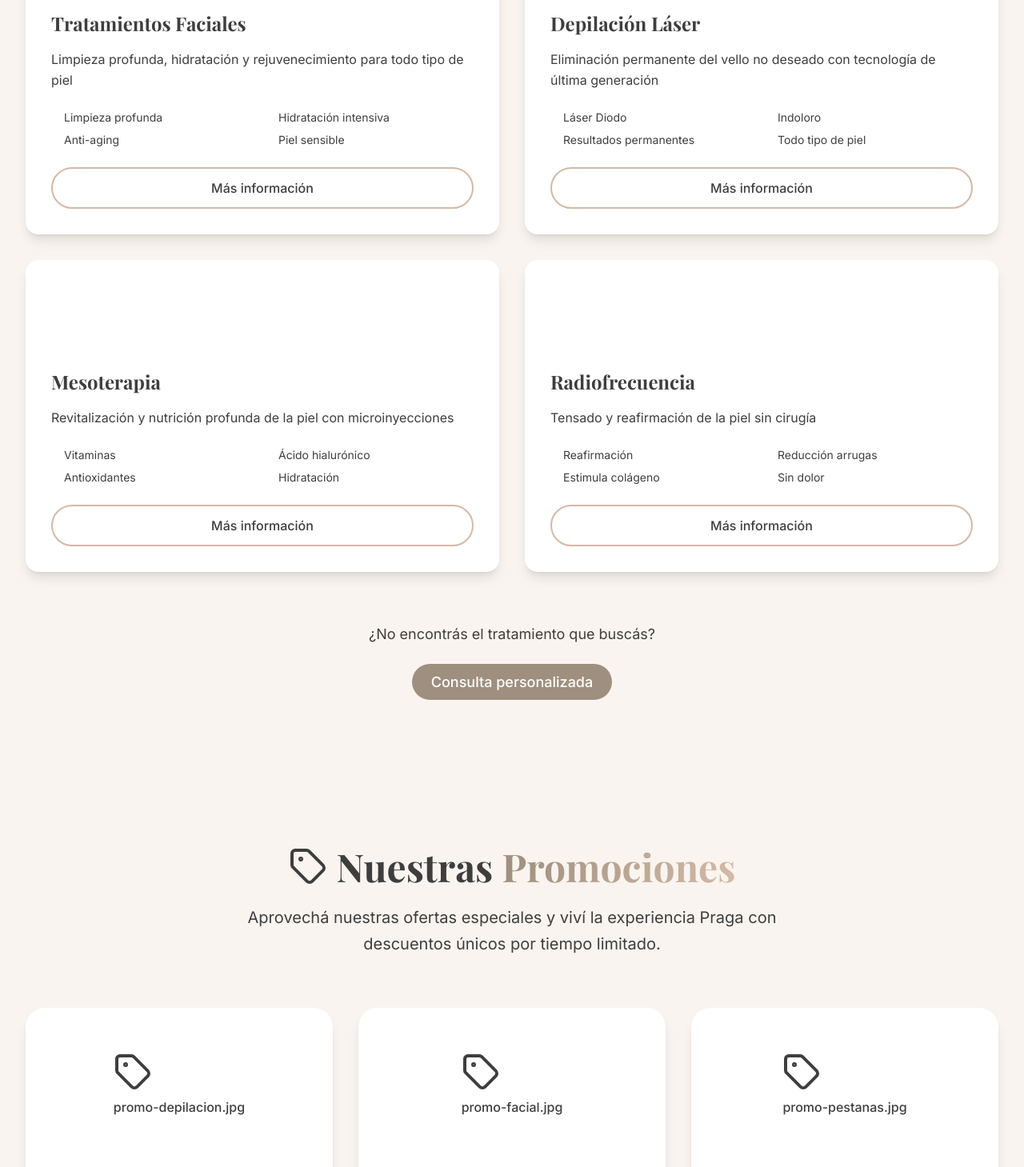
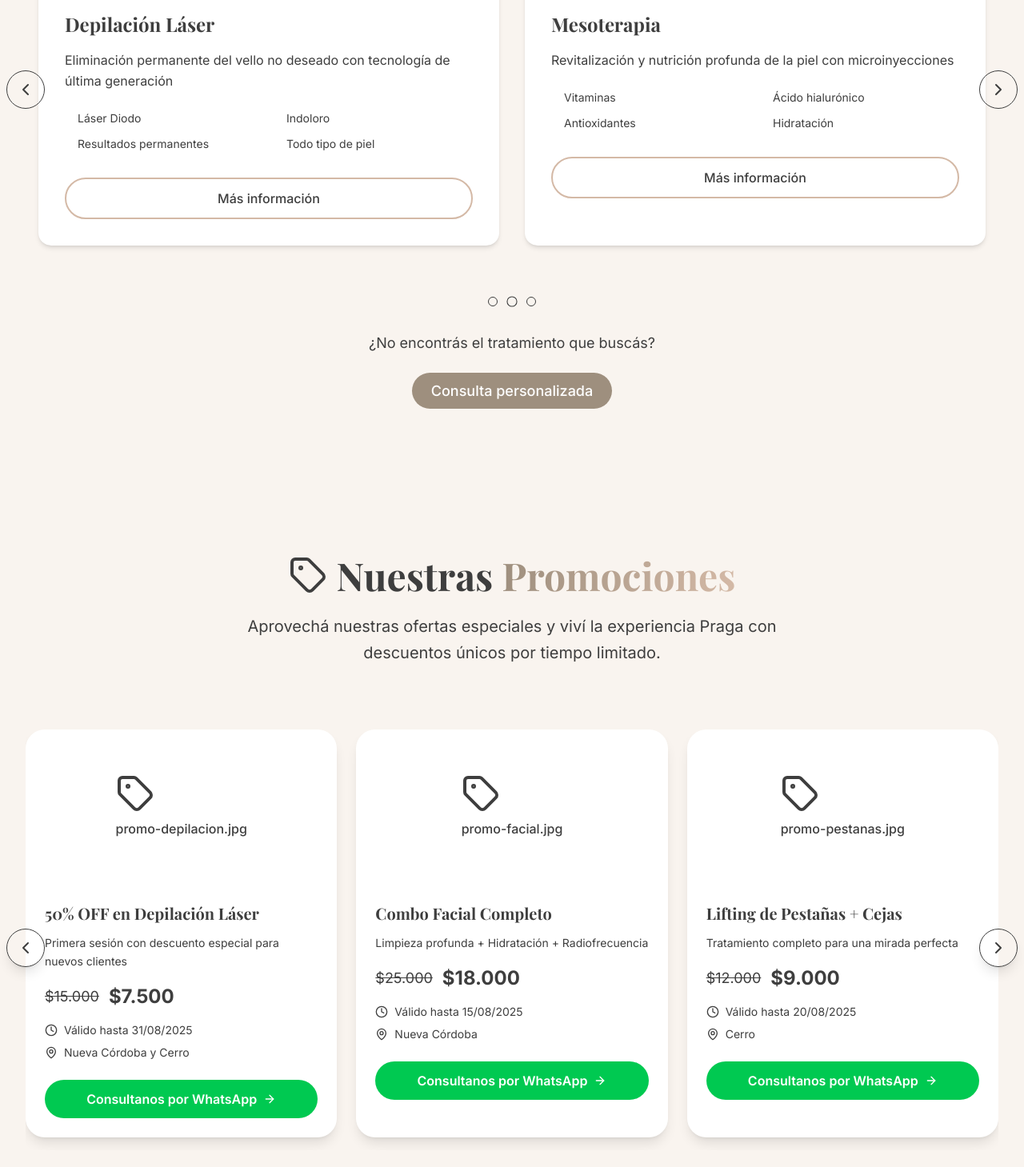
Before and after one commit to malkucha/praga-landing, a React (Vite) app: page / in a window 1280 px wide. Shown: the part 1220-2679 px from the top of the page at 80% size. Built offline with nearby package versions, Linux system fonts and the light colour scheme.

Commit message:
Promociones

```diff
--- a/src/components/sections/LocationDetail.jsx
+++ b/src/components/sections/LocationDetail.jsx
@@ -292,7 +292,7 @@ const LocationDetail = ({ locationId }) => {
                     onClick={() => handleWhatsAppPromo(promo)}
                     className="w-full bg-green-500 hover:bg-green-600 text-white font-semibold py-2 px-4 rounded-full transition-colors duration-300"
                   >
-                    Consultar
+                    Consultanos
                   </button>
                 </motion.div>
               ))}
--- a/src/components/sections/Promotions.jsx
+++ b/src/components/sections/Promotions.jsx
@@ -1,10 +1,56 @@
 import { motion } from 'framer-motion';
-import { Tag, Clock, MapPin, ArrowRight } from 'lucide-react';
+import { Tag, Clock, MapPin, ArrowRight, ChevronLeft, ChevronRight } from 'lucide-react';
 import { getFeaturedPromotions } from '../../data/promotions';
 import { locations } from '../../data/locations';
+import { useState, useEffect } from 'react';
 
 const Promotions = () => {
   const featuredPromotions = getFeaturedPromotions();
+
+  // Estado para el carrusel
+  const [currentIndex, setCurrentIndex] = useState(0);
+  const [visibleCount, setVisibleCount] = useState(3);
+
+  // Determinar la cantidad de elementos visibles según el tamaño de pantalla
+  useEffect(() => {
+    const handleResize = () => {
+      if (window.innerWidth < 640) {
+        setVisibleCount(1);
+      } else if (window.innerWidth < 1024) {
+        setVisibleCount(2);
+      } else {
+        setVisibleCount(3);
+      }
+    };
+
+    handleResize();
+    window.addEventListener('resize', handleResize);
+
+    return () => {
+      window.removeEventListener('resize', handleResize);
+    };
+  }, []);
+
+  // Funciones para navegar por el carrusel
+  const nextSlide = () => {
+    const maxIndex = Math.max(0, featuredPromotions.length - visibleCount);
+    setCurrentIndex((prevIndex) =>
+      prevIndex >= maxIndex ? 0 : prevIndex + 1
+    );
+  };
+
+  const prevSlide = () => {
+    const maxIndex = Math.max(0, featuredPromotions.length - visibleCount);
+    setCurrentIndex((prevIndex) =>
+      prevIndex <= 0 ? maxIndex : prevIndex - 1
+    );
+  };
+
+  // Auto-avance del carrusel
+  useEffect(() => {
+    const interval = setInterval(nextSlide, 6000);
+    return () => clearInterval(interval);
+  }, [currentIndex, visibleCount]);
 
   const getLocationNames = (locationIds) => {
     return locationIds.map(id => {
@@ -46,16 +92,23 @@ const Promotions = () => {
           </p>
         </motion.div>
 
-        {/* Featured Promotions Grid */}
-        <div className="grid md:grid-cols-2 lg:grid-cols-3 gap-8 mb-12">
+        {/* Featured Promotions Carousel */}
+        <div className="relative mb-20">
+          {/* Carousel Container */}
+          <div className="overflow-hidden py-4">
+            <div
+              className="flex transition-transform duration-500 ease-in-out ml-[-12px] mr-[-12px]"
+              style={{ transform: `translateX(calc(-${currentIndex * (100 / visibleCount)}% - ${currentIndex * 24 / visibleCount}px))` }}
+            >
               {featuredPromotions.map((promo, index) => (
                 <motion.div
                   key={promo.id}
                   initial={{ opacity: 0, y: 50 }}
                   whileInView={{ opacity: 1, y: 0 }}
                   viewport={{ once: true }}
-              transition={{ duration: 0.8, delay: index * 0.2 }}
-              className="bg-white rounded-3xl shadow-lg hover:shadow-2xl transition-all duration-300 overflow-hidden group"
+                  transition={{ duration: 0.8, delay: index * 0.1 }}
+                  className={`bg-white rounded-3xl shadow-lg hover:shadow-2xl transition-all duration-300 overflow-hidden group flex-shrink-0`}
+                  style={{ width: `calc(${100 / visibleCount}% - 24px)`, margin: '0 12px' }}
                 >
                   {/* Promo Image Placeholder */}
                   <div className="relative h-48 bg-gradient-to-br from-praga-gold/20 to-praga-rose/30 flex items-center justify-center">
@@ -106,12 +159,53 @@ const Promotions = () => {
                       onClick={() => handleWhatsAppPromo(promo)}
                       className="w-full bg-green-500 hover:bg-green-600 text-white font-heading font-semibold py-3 px-6 rounded-full transition-all duration-300 flex items-center justify-center space-x-2 group-hover:scale-105"
                     >
-                  <span>Consultar por WhatsApp</span>
+                      <span>Consultanos por WhatsApp</span>
                       <ArrowRight className="w-4 h-4" />
                     </button>
                   </div>
                 </motion.div>
               ))}
+            </div>
+          </div>
+
+          {/* Navigation Buttons */}
+          <button
+            onClick={prevSlide}
+            className="absolute top-1/2 -translate-y-1/2 -translate-x-2 sm:-translate-x-4 md:-translate-x-6 left-0 w-10 h-10 md:w-12 md:h-12 rounded-full flex items-center justify-center bg-white md:bg-transparent border border-praga-gold shadow-lg z-10 hover:bg-praga-gold hover:text-white transition-all duration-300"
+          >
+            <ChevronLeft className="w-5 h-5 md:w-6 md:h-6" />
+          </button>
+          <button
+            onClick={nextSlide}
+            className="absolute top-1/2 -translate-y-1/2 translate-x-2 sm:translate-x-4 md:translate-x-6 right-0 w-10 h-10 md:w-12 md:h-12 rounded-full flex items-center justify-center bg-white md:bg-transparent border border-praga-gold shadow-lg z-10 hover:bg-praga-gold hover:text-white transition-all duration-300"
+          >
+            <ChevronRight className="w-5 h-5 md:w-6 md:h-6" />
+          </button>
+
+          {/* Carousel Indicator Dots */}
+          <div className="flex justify-center mt-6 space-x-3">
+            {Array.from({ length: featuredPromotions.length - visibleCount + 1 }).map((_, i) => (
+              <button
+                key={i}
+                onClick={() => setCurrentIndex(i)}
+                className={`w-3 h-3 rounded-full transition-all duration-300 relative ${
+                  i === currentIndex
+                    ? 'scale-110'
+                    : 'scale-100 hover:scale-110'
+                }`}
+                aria-label={`Ir a slide ${i + 1}`}
+              >
+                <span className={`absolute inset-0 rounded-full border ${
+                  i === currentIndex
+                    ? 'bg-praga-gray border-praga-gray'
+                    : 'bg-transparent border-praga-gold hover:bg-praga-gold/20'
+                } transition-all duration-300`}></span>
+                {i === currentIndex && (
+                  <span className="absolute inset-0 rounded-full border border-praga-gray animate-ping opacity-50"></span>
+                )}
+              </button>
+            ))}
+          </div>
         </div>
 
         {/* CTA to see all promotions */}
--- a/src/components/sections/Services.jsx
+++ b/src/components/sections/Services.jsx
@@ -1,7 +1,45 @@
 import { motion } from 'framer-motion';
-import { Sparkles, Zap, Star, Sun } from 'lucide-react';
+import { useState, useEffect } from 'react';
+import { Sparkles, Zap, Star, Sun, ChevronLeft, ChevronRight } from 'lucide-react';
 
 const Services = () => {
+  const [currentIndex, setCurrentIndex] = useState(0);
+  const [visibleCount, setVisibleCount] = useState(2);
+
+  // Determinar la cantidad de elementos visibles según el tamaño de pantalla
+  useEffect(() => {
+    const handleResize = () => {
+      setVisibleCount(window.innerWidth < 768 ? 1 : 2);
+    };
+
+    handleResize();
+    window.addEventListener('resize', handleResize);
+
+    return () => {
+      window.removeEventListener('resize', handleResize);
+    };
+  }, []);
+
+  // Funciones para navegar por el carrusel
+  const nextSlide = () => {
+    const totalSlides = services.length;
+    setCurrentIndex((prevIndex) =>
+      (prevIndex + 1) % (totalSlides - visibleCount + 1)
+    );
+  };
+
+  const prevSlide = () => {
+    const totalSlides = services.length;
+    setCurrentIndex((prevIndex) =>
+      (prevIndex - 1 + (totalSlides - visibleCount + 1)) % (totalSlides - visibleCount + 1)
+    );
+  };
+
+  // Auto-avance del carrusel
+  useEffect(() => {
+    const interval = setInterval(nextSlide, 6000);
+    return () => clearInterval(interval);
+  }, [currentIndex, visibleCount]);
   const services = [
     {
       icon: Sparkles,
@@ -53,32 +91,44 @@ const Services = () => {
           </p>
         </motion.div>
 
-        {/* Services Grid */}
-        <div className="grid md:grid-cols-2 gap-8">
+        {/* Services Carousel */}
+        <div className="relative mb-6">
+          {/* Carousel Container */}
+          <div className="overflow-hidden pb-4">
+            <div
+              className="flex transition-all duration-500 ease-out"
+              style={{ transform: `translateX(-${currentIndex * (100 / visibleCount)}%)` }}
+            >
               {services.map((service, index) => (
+                <div
+                  key={index}
+                  className={`flex-shrink-0 px-4 pb-6 ${visibleCount === 1 ? 'w-full' : 'w-1/2'}`}
+                >
                   <motion.div
-              key={index}
                     initial={{ opacity: 0, y: 50 }}
                     whileInView={{ opacity: 1, y: 0 }}
                     viewport={{ once: true }}
-              transition={{ duration: 0.6, delay: index * 0.1 }}
-              className="group bg-white rounded-2xl p-8 shadow-lg hover:shadow-2xl transition-all duration-500 hover:-translate-y-2"
+                    transition={{ duration: 0.6 }}
+                    className="group bg-white rounded-2xl p-8 shadow-md hover:shadow-xl transition-all duration-300 h-full border border-transparent hover:border-praga-gold/20"
                   >
                     {/* Service Icon */}
                     <div className="flex items-center justify-between mb-6">
-                <div className="w-16 h-16 bg-gradient-to-br from-praga-gold to-praga-rose rounded-full flex items-center justify-center group-hover:scale-110 transition-transform duration-300">
-                  <service.icon className="w-8 h-8 text-white" />
+                      <div className="w-16 h-16 bg-gradient-to-br from-praga-gold to-praga-rose rounded-full flex items-center justify-center relative overflow-hidden">
+                        <div className="absolute inset-0 bg-gradient-to-br from-praga-gold to-praga-rose opacity-0 group-hover:opacity-100 transition-opacity duration-300" />
+                        <div className="absolute inset-0 bg-gradient-to-br from-praga-gold to-praga-rose transition-transform duration-300 scale-100 group-hover:scale-105" />
+                        <service.icon className="w-8 h-8 text-white relative z-10" />
                       </div>
 
                       {/* Image placeholder */}
-                <div className="w-20 h-20 bg-gradient-to-br from-praga-beige-dark to-praga-rose/30 rounded-xl opacity-60 group-hover:opacity-100 transition-opacity duration-300">
+                      <div className="w-20 h-20 bg-gradient-to-br from-praga-beige-dark to-praga-rose/30 rounded-xl opacity-70 group-hover:opacity-100 transition-all duration-300 group-hover:scale-105">
                         {/* Placeholder for service image */}
                       </div>
                     </div>
 
                     {/* Service Content */}
-              <h3 className="text-2xl font-heading font-bold text-praga-gray mb-4 group-hover:text-praga-gold transition-colors duration-300">
+                    <h3 className="text-2xl font-heading font-bold text-praga-gray mb-4 transition-colors duration-300 relative inline-block">
                       {service.title}
+                      <span className="absolute bottom-0 left-0 w-0 h-0.5 bg-praga-gold group-hover:w-full transition-all duration-300"></span>
                     </h3>
 
                     <p className="text-praga-gray-light mb-6 leading-relaxed">
@@ -86,10 +136,10 @@ const Services = () => {
                     </p>
 
                     {/* Features */}
-              <div className="grid grid-cols-2 gap-2 mb-6">
+                    <div className="grid grid-cols-2 gap-3 mb-8">
                       {service.features.map((feature, featureIndex) => (
-                  <div key={featureIndex} className="flex items-center space-x-2">
-                    <div className="w-2 h-2 bg-praga-rose rounded-full"></div>
+                        <div key={featureIndex} className="flex items-center space-x-2 group-hover:-translate-y-0.5 transition-transform duration-300" style={{transitionDelay: `${featureIndex * 50}ms`}}>
+                          <div className="w-2 h-2 bg-gradient-to-br from-praga-rose to-praga-gold rounded-full transition-all duration-300 group-hover:scale-125"></div>
                           <span className="text-sm text-praga-gray-light">{feature}</span>
                         </div>
                       ))}
@@ -100,6 +150,51 @@ const Services = () => {
                       Más información
                     </button>
                   </motion.div>
+                </div>
+              ))}
+            </div>
+          </div>
+
+          {/* Navigation Buttons */}
+          <button
+            onClick={prevSlide}
+            className="absolute left-0 top-1/2 -translate-y-1/2 -translate-x-2 sm:-translate-x-4 md:-translate-x-6 w-10 h-10 md:w-12 md:h-12 rounded-full flex items-center justify-center group z-10 bg-white md:bg-transparent border border-praga-gray-light/30 hover:bg-gradient-to-r hover:from-praga-gold hover:to-praga-rose hover:border-transparent transition-all duration-300 overflow-hidden"
+            aria-label="Servicio anterior"
+          >
+            <ChevronLeft className="w-5 h-5 md:w-6 md:h-6 text-praga-gray group-hover:text-white transition-colors duration-300" />
+          </button>
+
+          <button
+            onClick={nextSlide}
+            className="absolute right-0 top-1/2 -translate-y-1/2 translate-x-2 sm:translate-x-4 md:translate-x-6 w-10 h-10 md:w-12 md:h-12 rounded-full flex items-center justify-center group z-10 bg-white md:bg-transparent border border-praga-gray-light/30 hover:bg-gradient-to-r hover:from-praga-gold hover:to-praga-rose hover:border-transparent transition-all duration-300 overflow-hidden"
+            aria-label="Siguiente servicio"
+          >
+            <ChevronRight className="w-6 h-6 text-praga-gray group-hover:text-white transition-colors duration-300" />
+          </button>
+        </div>
+
+        {/* Dots Indicator */}
+        <div className="flex justify-center mb-8 space-x-3 mt-2">
+          {Array.from({ length: services.length - visibleCount + 1 }).map((_, index) => (
+            <button
+              key={index}
+              onClick={() => setCurrentIndex(index)}
+              className={`w-3 h-3 rounded-full transition-all duration-300 relative ${
+                index === currentIndex
+                  ? 'scale-110'
+                  : 'scale-100 hover:scale-110'
+              }`}
+              aria-label={`Ir al servicio ${index + 1}`}
+            >
+              <span className={`absolute inset-0 rounded-full border ${
+                index === currentIndex
+                  ? 'bg-praga-gray border-praga-gray'
+                  : 'bg-transparent border-praga-gold hover:bg-praga-gold/20'
+              } transition-all duration-300`}></span>
+              {index === currentIndex && (
+                <span className="absolute inset-0 rounded-full border border-praga-gray animate-ping opacity-50"></span>
+              )}
+            </button>
           ))}
         </div>
 
@@ -109,7 +204,7 @@ const Services = () => {
           whileInView={{ opacity: 1, y: 0 }}
           viewport={{ once: true }}
           transition={{ duration: 0.8 }}
-          className="text-center mt-16"
+          className="text-center mt-8"
         >
           <p className="text-lg text-praga-gray-light mb-8">
             ¿No encontrás el tratamiento que buscás?
```
Also changed, not shown: src/assets/hero.jpg. Lines whose indentation alone changed are shown as unchanged.
